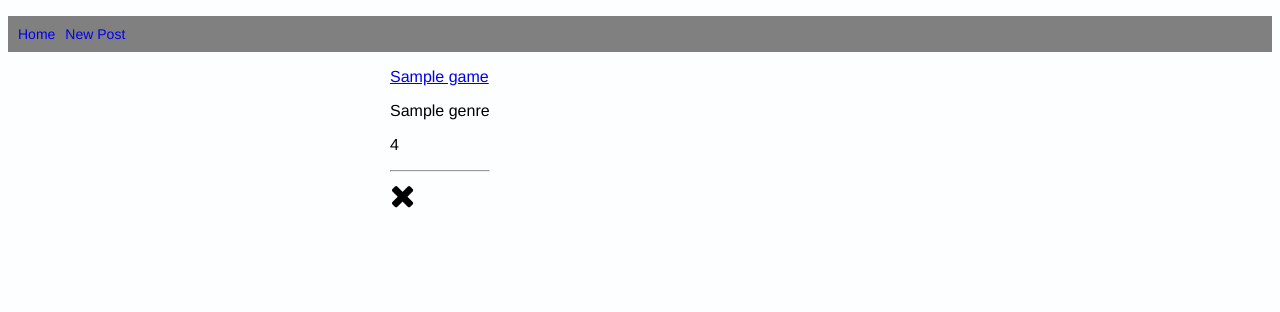
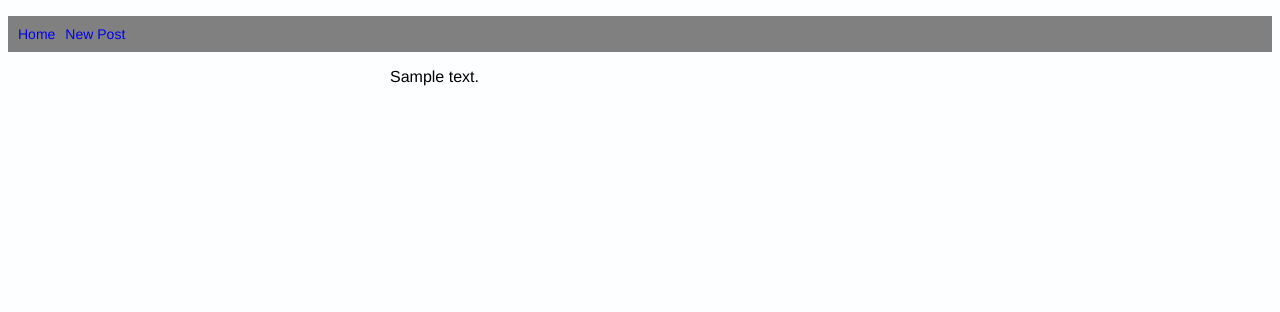
Before and after one commit to lookbehindyounow/destroy_facebook_eat_them_for_breakfast_take_their_business_eat_it_for_dinner, a Flask app: template templates/index.jinja in a window 1280 px wide. Shown: the top 312 px of the page. Run offline with Flask 3, Linux system fonts and the light colour scheme; tables that the repository leaves empty hold one stand-in row (values such as "Sample post"); the template is opened without the code that fills it: values that come from a table or form of the project are taken from there, most other values are stand-ins (such as "Sample title", 1, 10 or a date in 2020).

Commit message:
posts from db showing on homepage

```diff
--- a/controllers/posts_controller.py
+++ b/controllers/posts_controller.py
@@ -7,4 +7,5 @@ posts_blueprint=Blueprint("posts",__name__)
 
 @posts_blueprint.route("/")
 def feed():
-    return "workig?"
+    posts=Post.query.all() # sort by time of last engagement (maybe just reverse the list, could edit a post's table entry & edit it right back to what it was each time a comment is made to 'bump' it down to the bottom of the posts table in the db)
+    return render_template("index.jinja",posts=posts)
--- a/populate_db.sql
+++ b/populate_db.sql
@@ -1,7 +1,3 @@
-INSERT INTO users (first_name, last_name, dob) VALUES ('kev','bloke',TO_DATE('2/4/1995', 'DD/MM/YYYY'));
-INSERT INTO users (first_name, last_name, dob) VALUES ('wee','timmy',TO_DATE('2/9/2015', 'DD/MM/YYYY'));
-INSERT INTO users (first_name, last_name, dob) VALUES ('kenny','the goth',TO_DATE('2/4/2007', 'DD/MM/YYYY'));
-
-INSERT INTO games (title, genre, description, age_rating) VALUES ('cod','fishing','fish lots - fish hard',12);
-INSERT INTO games (title, genre, description, age_rating) VALUES ('cod','shooter','shoot lots - shoot hard',18);
-INSERT INTO games (title, genre, description, age_rating) VALUES ('gtav','open world','car jack lots - car jack hard',18);
+INSERT INTO posts (content) VALUES ('come on football yass 3 nil');
+INSERT INTO posts (content) VALUES ('nobody dm goin thru it');
+INSERT INTO posts (content) VALUES ('if you do not share this post your mother will die in her sleep tonight there used to be a little girl who was scared of the dark she did not retweet this message & then later that night in her room there was a presence at the end of her bed she was never heard from again I do not give personcatalog permission to use my data or my photos COPY & PASTE THI S MESSAGE IT LEGAL BONDAGE CONTRACT IT WORKS NO REALLY');
--- a/static/style.css
+++ b/static/style.css
@@ -94,7 +94,7 @@ body {
   }
 
   .container {
-    display: flex;
+    /* display: flex; */
     flex-wrap: wrap;
     width: 500px;
     margin: 0 auto;
--- a/templates/base.jinja
+++ b/templates/base.jinja
@@ -3,7 +3,7 @@
   <head>
     <meta charset="UTF-8"/>
     <meta name="viewport" content="width=device-width, initial-scale=1.0"/>
-    <meta http-equiv="X-UA-Compatible" content="ie=edge"/>
+    <meta http-equiv="X-UA-Compatible" content="ie=edge"/> {# what does this do? #}
     <link
       rel="stylesheet" href="https://stackpath.bootstrapcdn.com/font-awesome/4.7.0/css/font-awesome.min.css" crossorigin="anonymous"/>
     <link rel="stylesheet" href="{{ url_for('static', filename='style.css') }}"/>
--- a/templates/index.jinja
+++ b/templates/index.jinja
@@ -1,28 +1,9 @@
-{% extends "base.jinja" %} {% block content %} {% for game in games %}
-<div class="game">
-  <div class="game__content">
-    <div class="game__title">
-      <a href="/games/{{game.id}}">{{game.title}}</a>
-    </div>
-    <div class="game__genre">
-      <p>{{game.genre}}</p>
-    </div>
-    <div class="game__age_rating">
-      <p>
-      {% if game.age_rating==0 %}
-        U
-      {% else %}
-        {{game.age_rating}}
-      {% endif %}
-      </p>
-    </div>
+{% extends "base.jinja" %}{% block content %}{% for post in posts %}
+<div class="post">
+  <div class="post__content">
+    <p>{{post.content}}</p>
   </div>
-  <hr />
-
-  {% if game.user_id==None %}
-  <i class="fa fa-check fa-2x" style="color: green" aria-hidden="true"></i>
-  {% else %}
-  <i class="fa fa-times fa-2x" aria-hidden="true"></i>
-  {% endif %}
+  {# likes, comments etc #}
+  <br/>
 </div>
-{% endfor %} {% endblock %}
+{% endfor %}{% endblock %}
```
